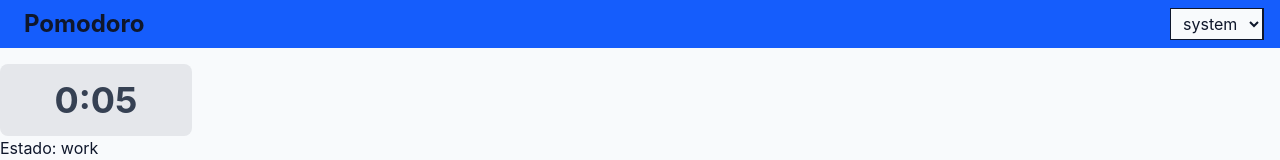
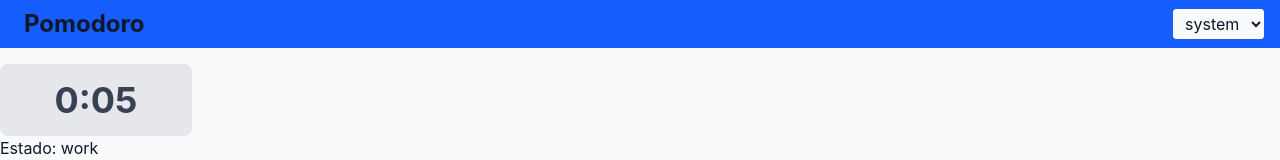
Before and after one commit to walesp3982/pomodoro-proyect, a React (Vite) app: page / in a window 1280 px wide. Shown: the top 160 px of the page. Built offline with nearby package versions, Linux system fonts and the light colour scheme.

Commit message:
rounded select theme

```diff
--- a/src/component/Select.tsx
+++ b/src/component/Select.tsx
@@ -7,15 +7,15 @@ type SelectProps<T extends string> = {
 
 export default function Select<T extends string>({ option, value, onChange, label }: SelectProps<T>) {
     return (
-        <div className="flex flex-col gap-2">
+        <div className="flex flex-col gap-2 bg-background rounded">
             {label && <label className="text-sm font-medium text-gray-700">{label}</label>}
             <select
                 value={value}
                 onChange={(e) => onChange(e.target.value as T)}
-                className="border border-r-2 bg-background px-2 py-1"
+                className="rounded bg-background px-2 py-1"
             >
                 {option.map((opt) => (
-                    <option key={opt} value={opt}>
+                    <option key={opt} value={opt} className="border border-r-2">
                         {opt}
                     </option>
                 ))}
```
